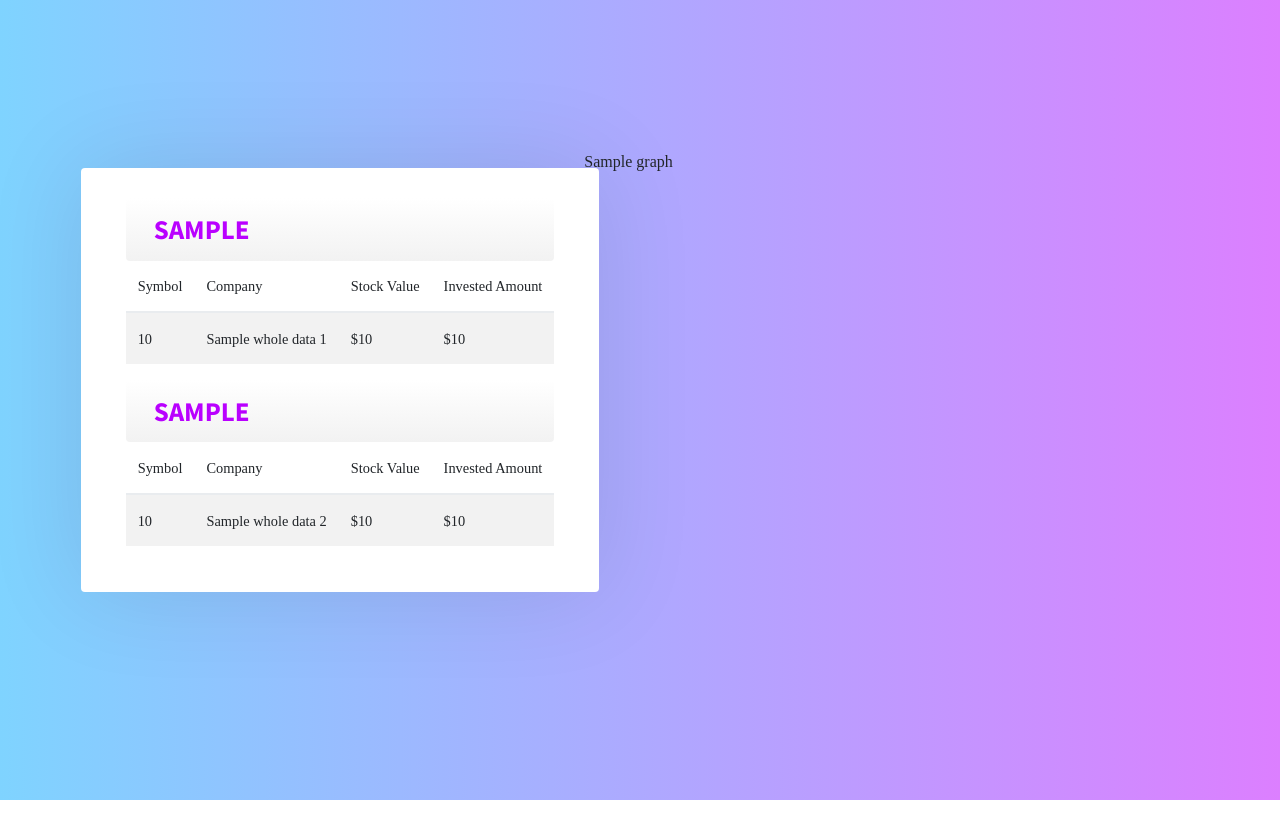
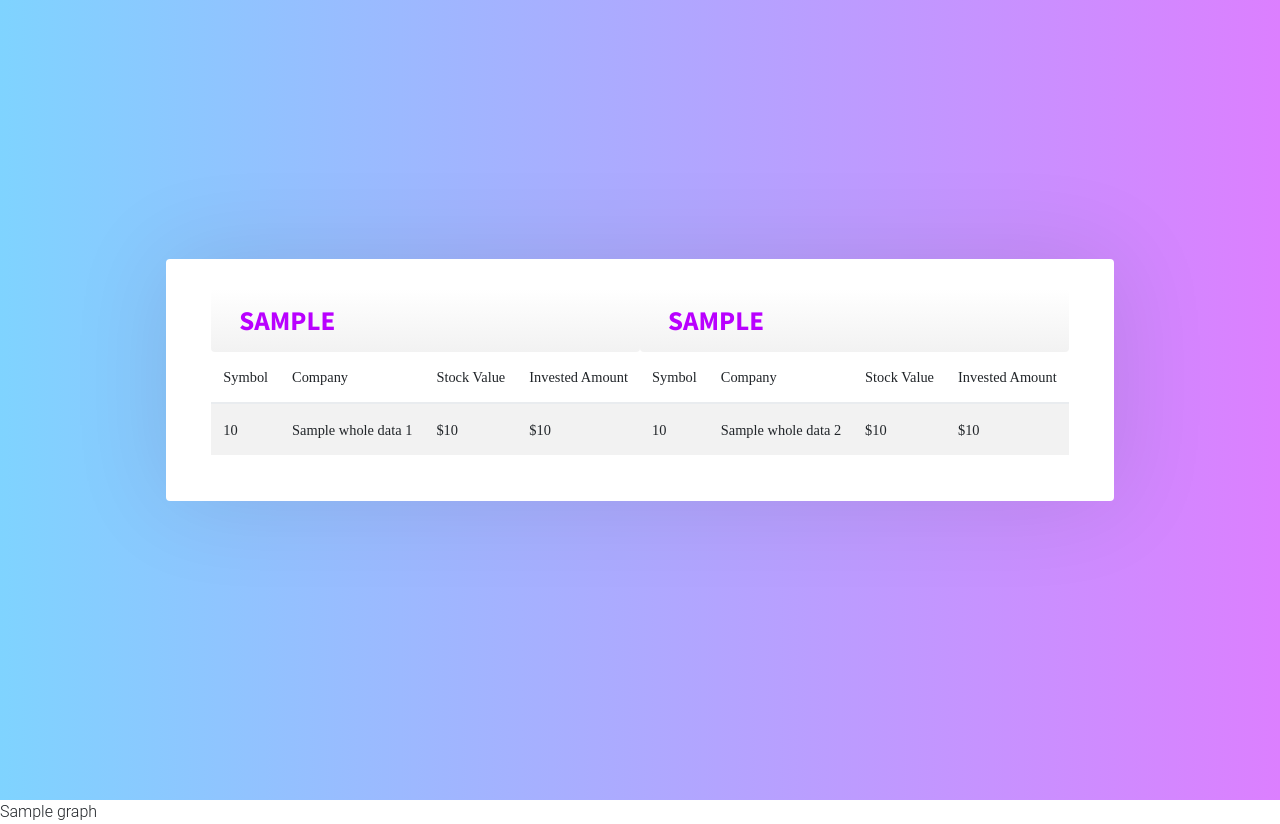
Before and after one commit to AvinashChowdary/Stock-Portfolio, a Django app: template stock_portfolio/my_app/templates/details.html in a window 1280 px wide. Before the commit the page ends 800 px from the top, so only its background shows below. Run offline with Django 3.2, Linux system fonts and the light colour scheme; the template is opened without the code that fills it: most values are stand-ins (such as "Sample title", 1, 10 or a date in 2020); some libraries are stand-ins or nearby versions; some web fonts are replaced.

Commit message:
arranged UI with details and graphs

```diff
--- a/stock_portfolio/my_app/static/css/main.css
+++ b/stock_portfolio/my_app/static/css/main.css
@@ -206,3 +206,17 @@
 input[type='checkbox'].bigcheck:checked + span.bigcheck-target:after {
     content: "\f046"; /* fontawesome checked box (fa-check-square-o) */
 }
+
+.item {
+    width: 100%
+  }
+
+  .container_graph {
+    display: flex;
+    flex-wrap: wrap;
+  }
+
+  .container_graph>div {
+    flex: 0 50%;
+    box-sizing:border-box
+  }
--- a/stock_portfolio/my_app/templates/details.html
+++ b/stock_portfolio/my_app/templates/details.html
@@ -13,15 +13,11 @@
 
 
     <div class="container-contact100">
-        <div class="contact100-map" id="google_map" data-map-x="40.722047" data-map-y="-73.986422" data-pin="images/icons/map-marker.png" data-scrollwhell="0" data-draggable="1"></div>
         <div class="row">
             <div class="page-content">
 
                 <div class="content">
 
-                    <div class="col-12">
-
-                        <div class="row">
                     <div class="col-12">
 
                         {% if many_selection == False %}
@@ -55,7 +51,8 @@
                             </tbody>
                         </table>
                         {% else %}
-
+                        <div class="container_graph">
+                            <div class="item">
                                 <h1 class='lead-title'>{{ types.0 }}</h1>
 
                                 <table class="table table-striped">
@@ -90,12 +87,9 @@
 
                                     </tbody>
                                 </table>
-
-
+                            </div>
+                            <div class="item">
                                 <h1 class='lead-title'>{{ types.1 }}</h1>
-
-
-
                                 <table class="table table-striped">
                                     <thead>
                                         <tr>
@@ -128,10 +122,9 @@
 
                                     </tbody>
                                 </table>
-                                {% endif %}
                             </div>
                         </div>
-
+                        {% endif %}
                     </div>
 
                 </div>
@@ -139,15 +132,16 @@
         </div>
 
 
-        <div>
+
+    </div>
+
+    <div class="container_graph">
             {% for graph in graphs %}
-            <div style="width:600;height:500">
+            <div class="item">
                 {{ graph|safe }}
             </div>
             {% endfor %}
         </div>
-    </div>
-
 
     <script src="https://cdnjs.cloudflare.com/ajax/libs/jquery/3.2.1/jquery.min.js"></script>
     <script src="https://cdnjs.cloudflare.com/ajax/libs/popper.js/1.12.3/umd/popper.min.js" integrity="sha384-vFJXuSJphROIrBnz7yo7oB41mKfc8JzQZiCq4NCceLEaO4IHwicKwpJf9c9IpFgh" crossorigin="anonymous"></script>
--- a/stock_portfolio/my_app/views.py
+++ b/stock_portfolio/my_app/views.py
@@ -24,11 +24,11 @@
     return HttpResponse(template.render())
 
 def getStockDetails(symbol):
-    url = "https://www.alphavantage.co/query?apikey=JVBIA4MVP0BBMTIN&function=TIME_SERIES_WEEKLY_ADJUSTED&symbol="+symbol
+    url = "https://www.alphavantage.co/query?apikey=JVBIA4MVP0BBMTIN&function=TIME_SERIES_DAILY_ADJUSTED&symbol="+symbol
     response = requests.get(url)
     body = response.json()
-
-    d = body['Weekly Adjusted Time Series']
+    print(body)
+    d = body['Time Series (Daily)']
     data = []
     n=0
 
```
Lines whose indentation alone changed are shown as unchanged.
